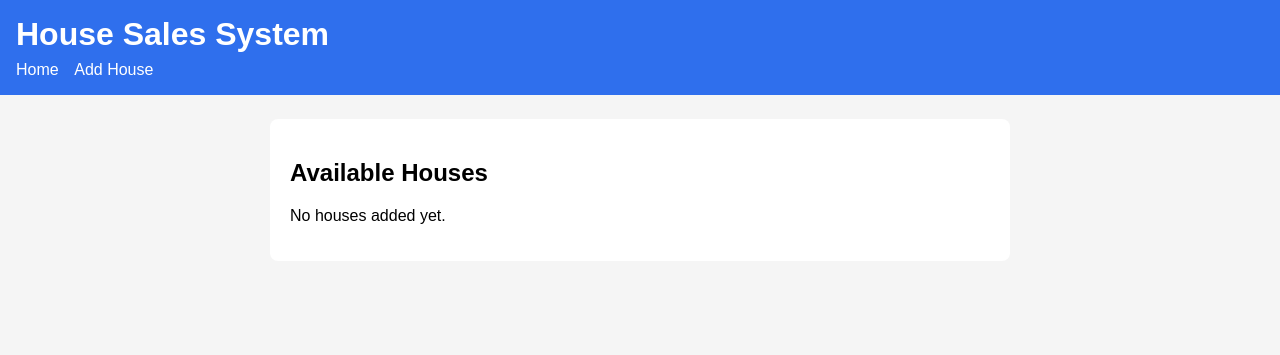
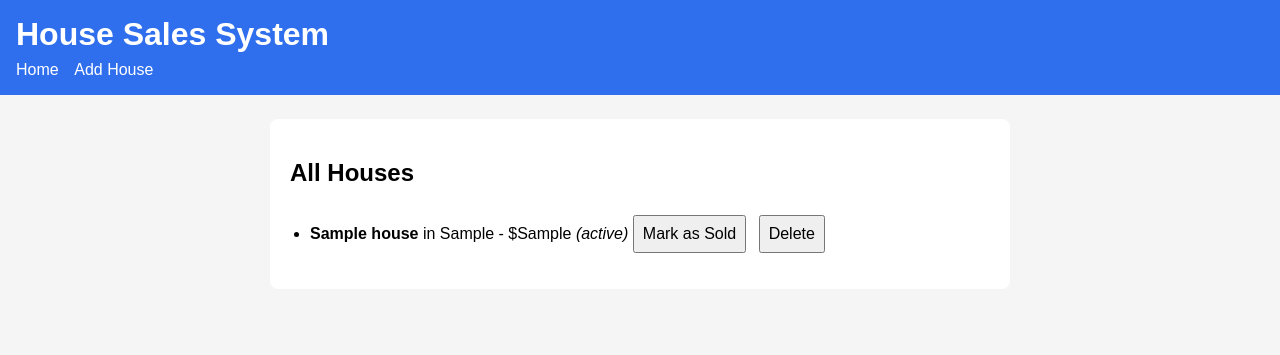
Before and after one commit to sama7705/House-Sales-System, a Flask app: page / in a window 1280 px wide. Shown: the top 355 px of the page. Run offline with Flask 3, Linux system fonts and the light colour scheme; tables that the repository leaves empty hold one stand-in row (values such as "Sample post").

Commit message:
Add SQLite-backed house sales routes and actions

```diff
--- a/app.py
+++ b/app.py
@@ -3,51 +3,78 @@ import sqlite3
 
 app = Flask(__name__)
 
-# SQLite database file used by this app.
 DATABASE = 'houses.db'
+
+
+def get_connection():
+    connection = sqlite3.connect(DATABASE)
+    connection.row_factory = sqlite3.Row
+    return connection
 
 
 def init_db():
     """Create the houses table on startup when it does not exist."""
-    # Use a short-lived connection for one-time startup schema setup.
-    with sqlite3.connect(DATABASE) as connection:
-        # IF NOT EXISTS keeps this safe to run every time the app starts.
+    with get_connection() as connection:
         connection.execute(
             '''
             CREATE TABLE IF NOT EXISTS houses (
                 id INTEGER PRIMARY KEY AUTOINCREMENT,
                 title TEXT NOT NULL,
                 location TEXT NOT NULL,
-                price REAL NOT NULL,
+                price TEXT NOT NULL,
                 status TEXT NOT NULL DEFAULT 'Available'
             )
             '''
         )
 
 
-# Initialize the database when the application starts.
 init_db()
-
-houses = []
 
 
 @app.route('/')
 def index():
+    with get_connection() as connection:
+        houses = connection.execute(
+            'SELECT id, title, location, price, status FROM houses ORDER BY id DESC'
+        ).fetchall()
+
     return render_template('index.html', houses=houses)
 
 
 @app.route('/add', methods=['GET', 'POST'])
 def add_house():
+    error = None
+
     if request.method == 'POST':
         title = request.form.get('title', '').strip()
+        location = request.form.get('location', '').strip()
         price = request.form.get('price', '').strip()
 
-        if title and price:
-            houses.append({'title': title, 'price': price})
+        if not title or not location or not price:
+            error = 'Title, location, and price are required.'
+        else:
+            with get_connection() as connection:
+                connection.execute(
+                    'INSERT INTO houses (title, location, price) VALUES (?, ?, ?)',
+                    (title, location, price),
+                )
+            return redirect(url_for('index'))
 
-        return redirect(url_for('index'))
+    return render_template('add_house.html', error=error)
 
-    return render_template('add_house.html')
+
+@app.route('/sold/<int:id>', methods=['POST'])
+def mark_sold(id):
+    with get_connection() as connection:
+        connection.execute("UPDATE houses SET status = 'Sold' WHERE id = ?", (id,))
+    return redirect(url_for('index'))
+
+
+@app.route('/delete/<int:id>', methods=['POST'])
+def delete_house(id):
+    with get_connection() as connection:
+        connection.execute('DELETE FROM houses WHERE id = ?', (id,))
+    return redirect(url_for('index'))
 
 
 if __name__ == '__main__':
--- a/static/style.css
+++ b/static/style.css
@@ -41,6 +41,24 @@ button {
 }
 
 button {
-    width: 120px;
+    width: 140px;
     cursor: pointer;
 }
+
+ul {
+    padding-left: 20px;
+}
+
+li {
+    margin-bottom: 16px;
+}
+
+li form {
+    display: inline-flex;
+    margin-top: 8px;
+    margin-right: 8px;
+}
+
+li button {
+    width: auto;
+}
--- a/templates/index.html
+++ b/templates/index.html
@@ -1,12 +1,26 @@
 {% extends 'base.html' %}
 
 {% block content %}
-<h2>Available Houses</h2>
+<h2>All Houses</h2>
 
 {% if houses %}
     <ul>
         {% for house in houses %}
-            <li>{{ house.title }} - ${{ house.price }}</li>
+            <li>
+                <strong>{{ house.title }}</strong> in {{ house.location }}
+                - ${{ house.price }}
+                <em>({{ house.status }})</em>
+
+                {% if house.status != 'Sold' %}
+                    <form method="post" action="{{ url_for('mark_sold', id=house.id) }}">
+                        <button type="submit">Mark as Sold</button>
+                    </form>
+                {% endif %}
+
+                <form method="post" action="{{ url_for('delete_house', id=house.id) }}">
+                    <button type="submit">Delete</button>
+                </form>
+            </li>
         {% endfor %}
     </ul>
 {% else %}
```
Also changed, not shown: templates/add_house.html (+7 -0 lines).
